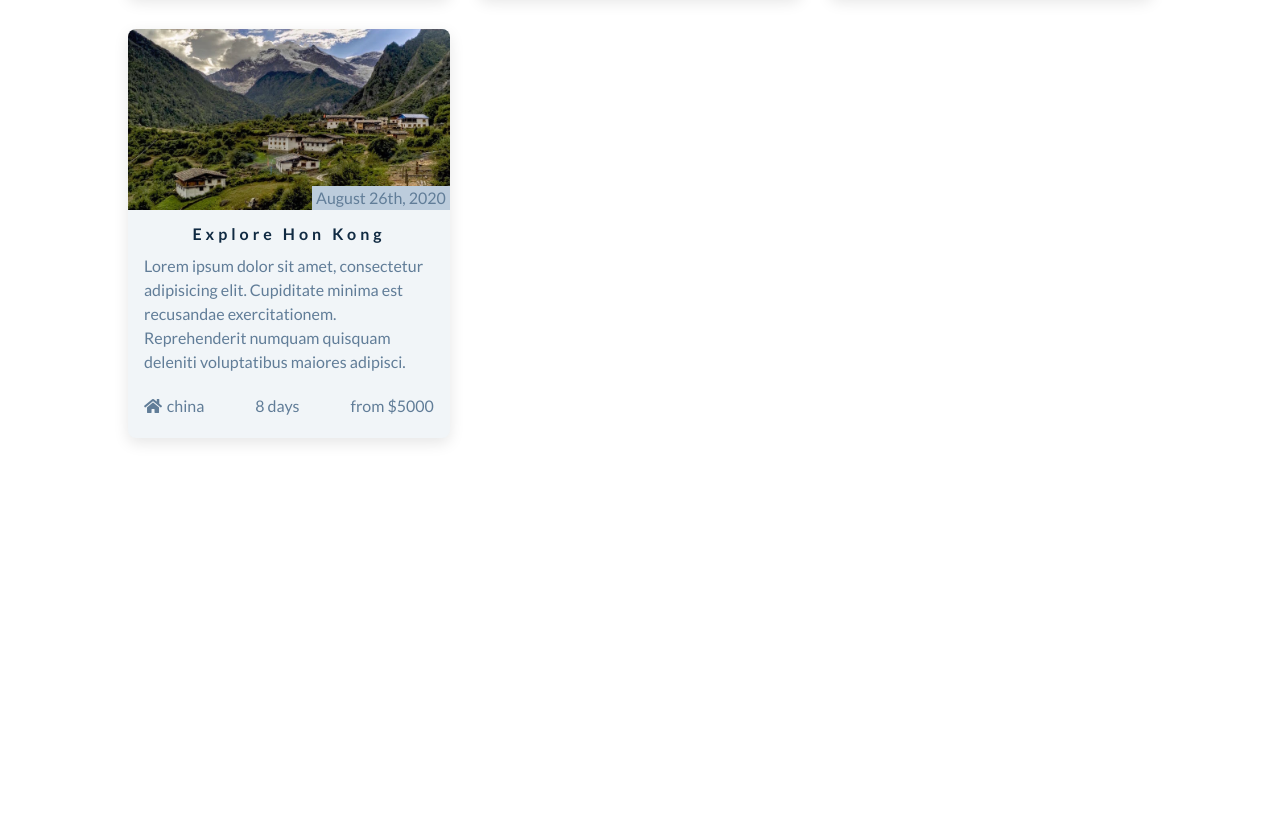
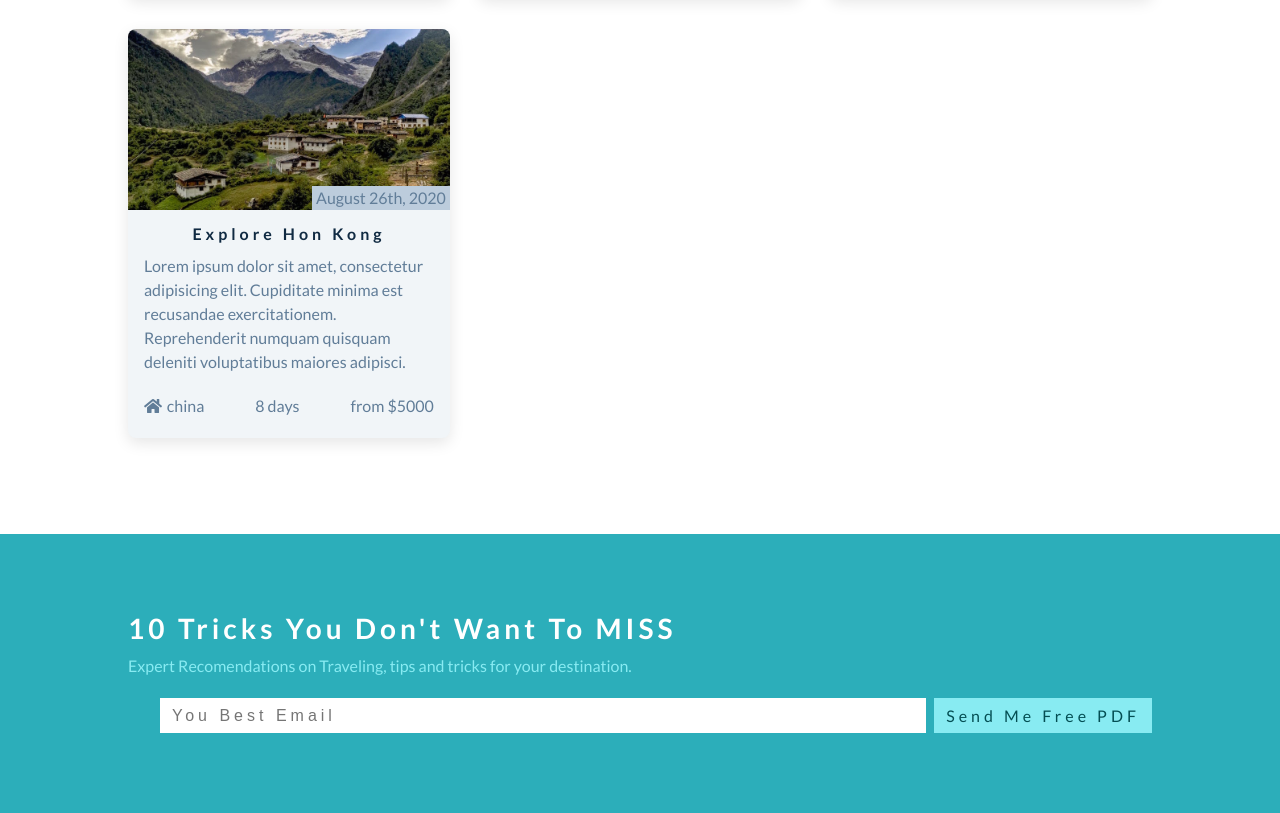
Before and after one commit to acasanova009/WorldCitiesTours, a plain HTML site: page index.html in a window 1280 px wide. Shown: the part 2465-3278 px from the top of the page. Before the commit the page ends 2999 px from the top, so only its background shows below. Drawn offline with Linux system fonts and the light colour scheme.

Commit message:
contact form finished with html

```diff
--- a/index.html
+++ b/index.html
@@ -216,6 +216,28 @@
     <!-- end of featured tours -->
 
     <!-- contact -->
+    <section class="section contact" id="contact">
+      <div class="section-center contact-center">
+        <!-- contact title -->
+        <article class="contact-title">
+          <h3>10 Tricks You Don't Want to MISS</h3>
+          <p>
+            Expert Recomendations on Traveling, tips and tricks for your
+            destination.
+          </p>
+        </article>
+        <!-- contact form -->
+        <form class="contact-form">
+          <input
+            type="email"
+            name="email"
+            class="form-control"
+            placeholder="You best email"
+          />
+          <input type="submit" value="Send me Free PDF" class="btn-submit" />
+        </form>
+      </div>
+    </section>
 
     <!-- end of contact -->
 
```
